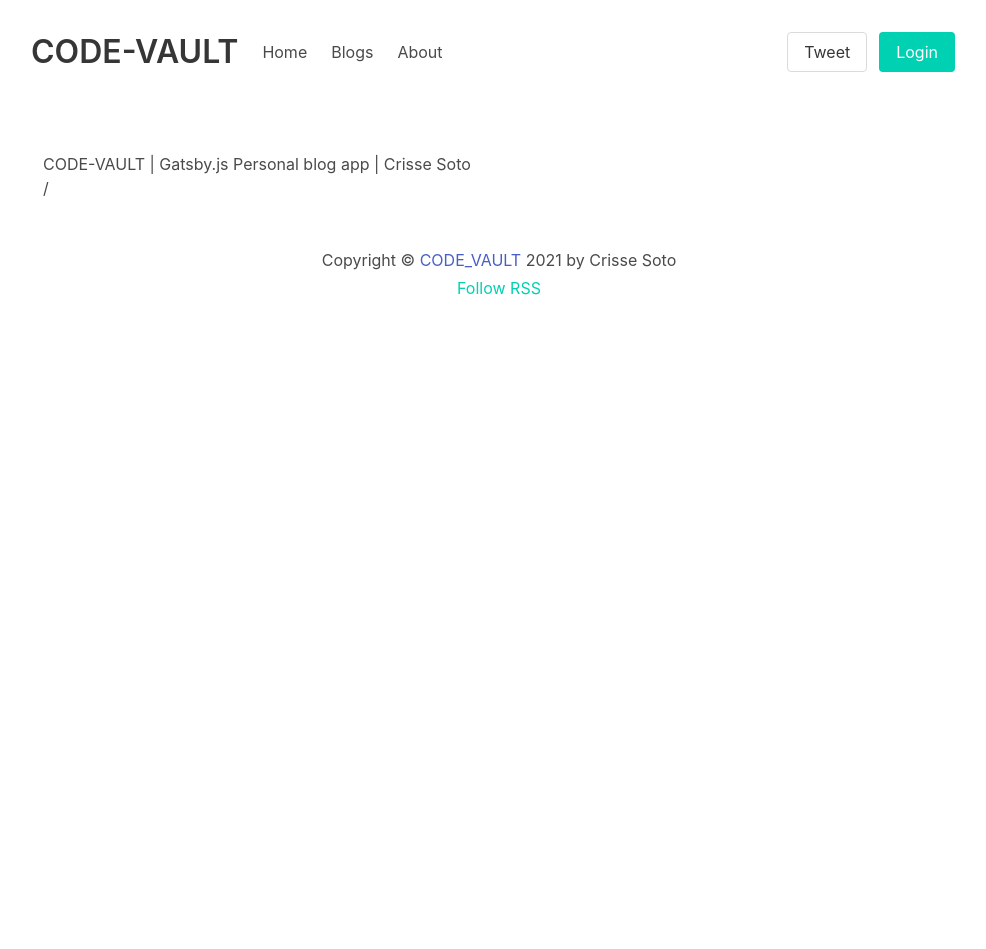
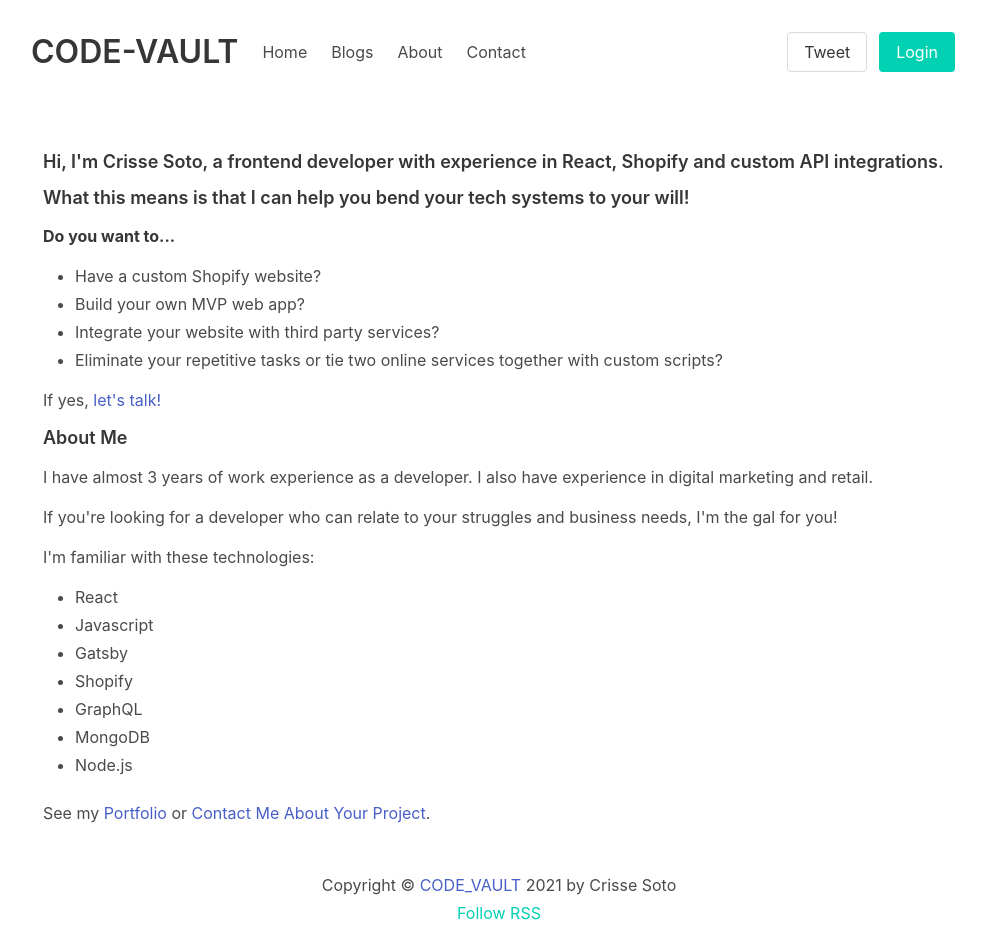
Before and after one commit to crissesoto/gatsby-blog-app, a Gatsby site: page /about in a window 1280 px wide. Shown: the whole page, without its empty margins (141-1127 px from the left). Before the commit the page ends 800 px from the top, so only its background shows below. Built offline with nearby package versions, Linux system fonts and the light colour scheme; Gatsby itself is replaced by a stand-in of ours.

Commit message:
added contact and about me content

```diff
--- a/src/components/AppHeader.js
+++ b/src/components/AppHeader.js
@@ -37,6 +37,9 @@ export default function AppHeader() {
           <Link className="navbar-item" to="/about">
             About
           </Link>
+          <Link className="navbar-item" to="/contact">
+            Contact
+          </Link>
         </div>
 
         <div className="navbar-end">
--- a/src/pages/about.js
+++ b/src/pages/about.js
@@ -10,8 +10,37 @@ export default function About({data}) {
         title="About"
         description="Learn more about CODE-VAULT personal Blog app project made with JAMStack architecture"
       />
-      <h1>{data.site.siteMetadata.title}</h1>
-      <p>{process.env.BASE_URL}</p>
+    <div className="content">
+          <h5>Hi, I'm Crisse Soto, a frontend developer with experience in React, Shopify and custom API integrations.
+          </h5> <h5>What this means is that I can help you bend your tech systems to your will!</h5>
+
+          <p><strong>Do you want to...</strong>
+            <ul>
+              <li>Have a custom Shopify website?</li>
+              <li>Build your own MVP web app?</li>
+              <li>Integrate your website with third party services?</li>
+              <li>Eliminate your repetitive tasks or tie two online services together with custom scripts?</li>
+            </ul>
+          </p>
+          <p>If yes, <a href="/contact">let's talk!</a></p>
+
+          <h5>About Me</h5>
+          <p>I have almost 3 years of work experience as a developer. I also have experience in digital marketing and retail.</p>
+          <p>If you're looking for a developer who can relate to your struggles and business needs, I'm the gal for you!</p>
+
+          <p>I'm familiar with these technologies:
+            <ul>
+              <li>React</li>
+              <li>Javascript</li>
+              <li>Gatsby</li>
+              <li>Shopify</li>
+              <li>GraphQL</li>
+              <li>MongoDB</li>
+              <li>Node.js</li>
+            </ul>
+          </p>
+      </div>
+          <h3>See my <a href="/contact">Portfolio</a> or <a href="/contact">Contact Me About Your Project</a>.</h3>
     </Layout>
   )
 }
```
Also changed, not shown: src/pages/contact.js (added, +53 -0 lines), src/pages/faq.js (deleted, +0 -10 lines).
